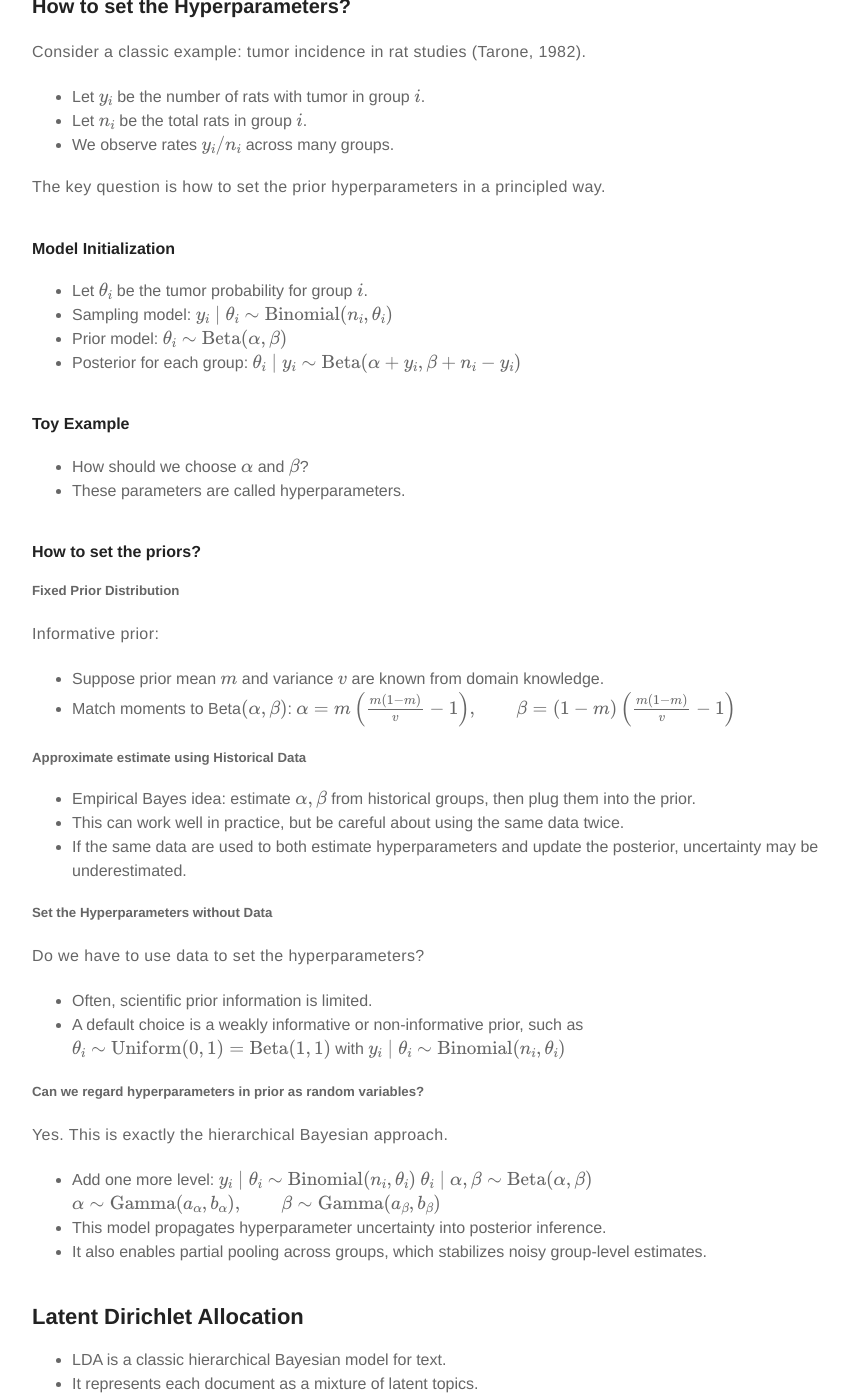
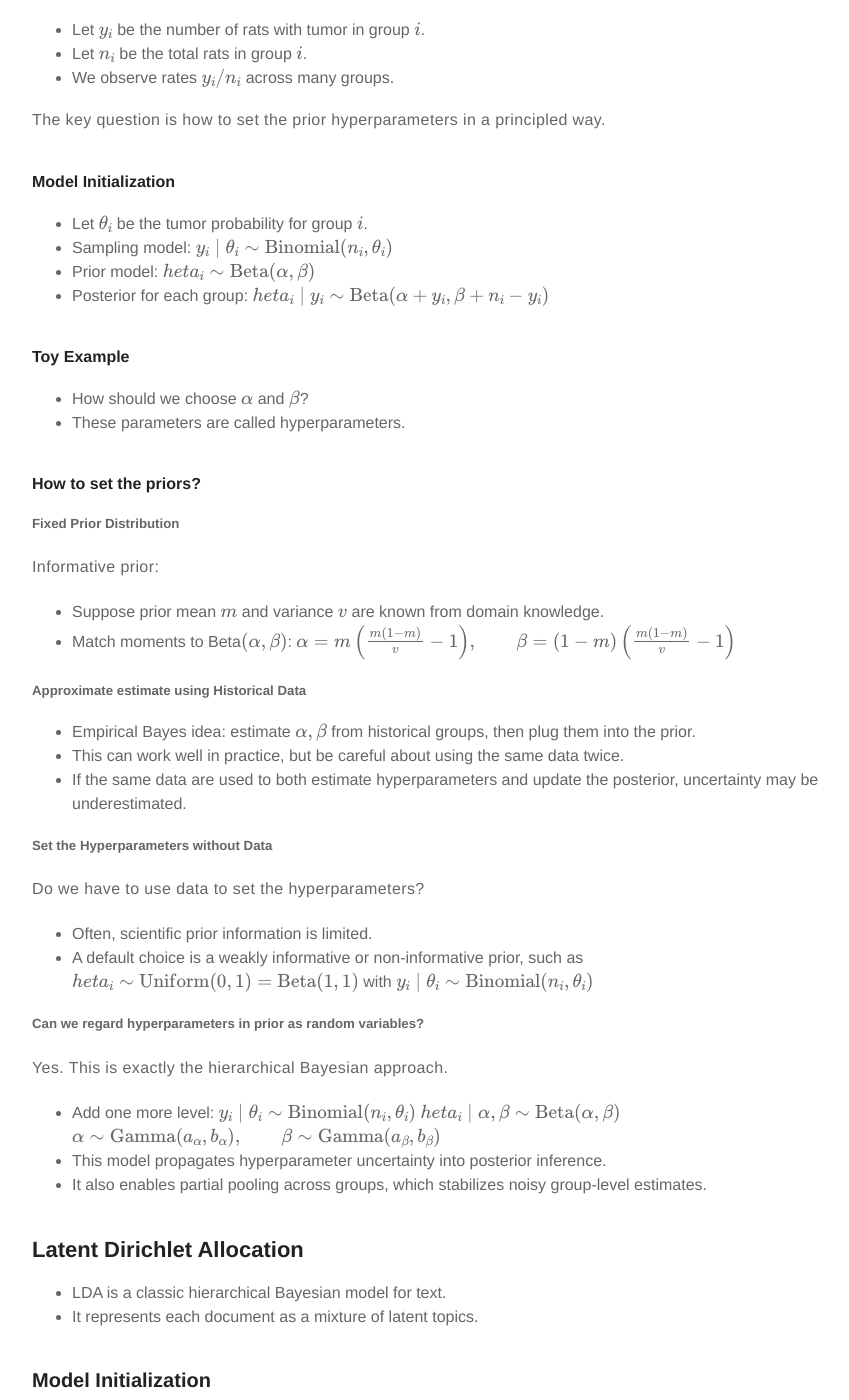
Before and after one commit to yingtostats/yingtostats.github.io, a Jekyll site: the page built from _posts/2016-10-28-hierarchical.md, in a window 1280 px wide and 1400 px high, scrolled down 1924 px. Shown: the whole window, without its empty margins (203-1052 px from the left). Built offline with Jekyll 4.4.1, drawn with Linux system fonts in a browser that asks for light colours; comment, search, counter and statistics services are not loaded; some of the changed text lies outside the part shown.

Commit message:
update math syntax

```diff
--- a/_config.yml
+++ b/_config.yml
@@ -1,6 +1,6 @@
 # main text of home
 name: Ying Zhang
-bio: Embrace Uncertainties.
+bio: Ride with Uncertainties.
 # twitter summary info
 description: Data-Scientist-to-be
 
@@ -44,12 +44,12 @@ linkedin: yingsight
 #reddit: username
 #medium: medium
 #vimeo: myvimeo
-email: your_email@example.com
+email: yingstatpsu@gmail.com
 
 authors:
   YingZhang:
     name: Ying Zhang
-    bio: A statistician who gets lost in analysis.
+    bio: Ride with Uncertainties.
     external-image: false
     picture: assets/images/profile.jpg
     # twitter: your_twitter
--- a/_posts/2016-10-28-hierarchical.md
+++ b/_posts/2016-10-28-hierarchical.md
@@ -66,7 +64,7 @@ What priors are often used in practice?
 * Definition: prior and posterior belong to the same family.
 * Example:
 $$
-\theta \sim \text{Beta}(\alpha,\beta),\qquad y \mid \theta \sim \text{Binomial}(n,\theta)
+	heta \sim \text{Beta}(\alpha,\beta),\qquad y \mid \theta \sim \text{Binomial}(n,\theta)
 $$
 Then
 $$
@@ -75,7 +73,7 @@ p(\theta \mid y) \propto p(y \mid \theta)p(\theta)
 $$
 so
 $$
-\theta \mid y \sim \text{Beta}(\alpha+y,\beta+n-y)
+	heta \mid y \sim \text{Beta}(\alpha+y,\beta+n-y)
 $$
 
 
@@ -105,7 +103,7 @@ p(\theta \mid y) \propto p(y \mid \theta) \propto \exp\left(-\frac{(y-\theta)^2}
 $$
 so
 $$
-\theta \mid y \sim N(y,1)
+	heta \mid y \sim N(y,1)
 $$
 which is a proper posterior.
 
@@ -151,11 +149,11 @@ y_i \mid \theta_i \sim \text{Binomial}(n_i,\theta_i)
 $$
 * Prior model:
 $$
-\theta_i \sim \text{Beta}(\alpha,\beta)
+	heta_i \sim \text{Beta}(\alpha,\beta)
 $$
 * Posterior for each group:
 $$
-\theta_i \mid y_i \sim \text{Beta}(\alpha+y_i,\beta+n_i-y_i)
+	heta_i \mid y_i \sim \text{Beta}(\alpha+y_i,\beta+n_i-y_i)
 $$
 
 
@@ -189,7 +187,7 @@ Do we have to use data to set the hyperparameters?
 * Often, scientific prior information is limited.
 * A default choice is a weakly informative or non-informative prior, such as
 $$
-\theta_i \sim \text{Uniform}(0,1)=\text{Beta}(1,1)
+	heta_i \sim \text{Uniform}(0,1)=\text{Beta}(1,1)
 $$
 with
 $$
@@ -205,7 +203,7 @@ $$
 y_i \mid \theta_i \sim \text{Binomial}(n_i,\theta_i)
 $$
 $$
-\theta_i \mid \alpha,\beta \sim \text{Beta}(\alpha,\beta)
+	heta_i \mid \alpha,\beta \sim \text{Beta}(\alpha,\beta)
 $$
 $$
 \alpha \sim \text{Gamma}(a_\alpha,b_\alpha),\qquad
@@ -255,7 +253,7 @@ $$
 $$
 * For each document $d$, draw topic mixture
 $$
-\theta_d \sim \text{Dirichlet}(\alpha)
+	heta_d \sim \text{Dirichlet}(\alpha)
 $$
 * For each word position $n$ in document $d$:
 $$
```
Also changed, not shown: other parts of _posts/2016-10-28-hierarchical.md (+0 -2 lines).
